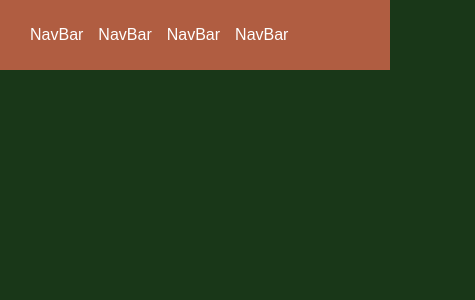
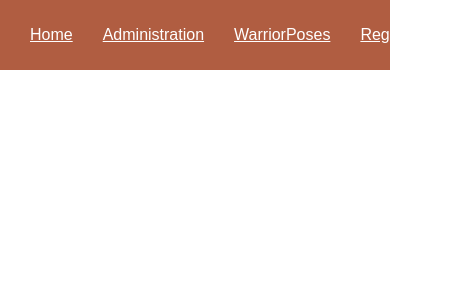
Before and after one commit to iigastudio/Virabhadrasana-Frontend, a React (Vite) app: page /dashboard in a window 390 px wide. Shown: the top 300 px of the page, 475 px wide, since content can reach past the window. Built offline with nearby package versions, Linux system fonts and the light colour scheme.

Commit message:
StyleUpdate

```diff
--- a/src/index.css
+++ b/src/index.css
@@ -1,45 +1,7 @@
 :root {
   --clr-primary: #fad3bc;
-  --clr-secondary: rgb(176,93,65);
-  --clr-dark: #02081d;
-  --clr-white: #fff;
-
+  --clr-secondary: rgb(176, 93, 65);
   --ff-primary: "Montserrat", sans-serif;
-
-  --fs-extra-small: 0.8125rem;
-  --fs-small: 0.875rem;
-  --fs-medium: 0.9375rem;
-  --fs-large: 1.375rem;
-  --fs-extra: 2.125rem;
-  --p-horizontal: clamp(10px, 7.5vw, 110px);
-}
-
-::-webkit-scrollbar {
-  width: 10px;
-}
-
-/* Track */
-::-webkit-scrollbar-track {
-  box-shadow: inset 0 0 2px grey;
-  border-radius: 10px;
-}
-
-/* Handle */
-::-webkit-scrollbar-thumb {
-  background: #143aa2;
-  border-radius: 10px;
-}
-
-/* Handle on hover */
-::-webkit-scrollbar-thumb:hover {
-  background: #3e8de3;
-}
-
-/* Box sizing rules */
-*,
-*::before,
-*::after {
-  box-sizing: border-box;
 }
 
 /* Remove default margin */
@@ -48,14 +10,6 @@
   margin: 0;
   padding: 0;
   font: inherit;
-}
-.pointer:hover {
-  cursor: pointer;
-}
-/* Remove list styles on ul, ol elements with a list role, which suggests default styling will be removed */
-ul[role="list"],
-ol[role="list"] {
-  list-style: none;
 }
 
 /* Set core root defaults */
@@ -68,7 +22,7 @@ body {
   position: relative;
   font-family: var(--ff-primary);
   color: white;
-  background-color: #193718;
+  background-color: white;
   z-index: -1;
 }
 /* Set core body defaults */
@@ -77,18 +31,12 @@ body {
   line-height: 1.8;
 }
 
-/* A elements that don't have a class get default styles */
-a:not([class]) {
-  text-decoration-skip-ink: auto;
-}
 .btnclick:hover {
   box-shadow: 0 0 5px var(--clr-secondary);
 }
 .btnclick:active {
   opacity: 0.6;
 }
-
-
 
 /* Make images easier to work with */
 img,
@@ -97,10 +45,6 @@ svg {
   max-width: 100%;
   display: block;
 }
-
-width
-width
-width
 
 /* Inherit fonts for inputs and buttons */
 input,
@@ -111,9 +55,9 @@ select {
 }
 
 select {
- height:30px;
- border-radius: 10px;
- border-color: white;
+  height: 30px;
+  border-radius: 10px;
+  border-color: white;
 }
 
 /* Remove all animations, transitions and smooth scroll for people that prefer not to see them */
@@ -138,133 +82,9 @@ select {
 .bg-secondary {
   background-color: var(--clr-secondary);
 }
-.bg-dark {
-  background-color: var(--clr-dark);
-}
-.bg-white {
-  background-color: var(--clr-white);
-}
 
-.fw-500 {
-  font-weight: 400;
-}
-.fw-600 {
-  font-weight: 500;
-}
-.fw-700 {
-  font-weight: 600;
-}
-.fw-800 {
-  font-weight: 700;
-}
-.fs-extra-small {
-  font-size: var(--fs-extra-small);
-}
-.fs-small {
-  font-size: var(--fs-small);
-}
-.fs-medium {
-  font-size: var(--fs-medium);
-}
-.fs-large {
-  font-size: var(--fs-large);
-}
-.fs-extra {
-  font-size: var(--fs-extra);
-}
-
-.mv-10 {
-  margin-block: 10px;
-}
-.mv-20 {
-  margin-block: 20px;
-}
-.mv-30 {
-  margin-block: 30px;
-}
-.mh-10 {
-  margin-inline: 10px;
-}
-.mh-20 {
-  margin-inline: 20px;
-}
-.mh-30 {
-  margin-inline: 30px;
-}
-.border-primary {
-  border: 2px solid var(--clr-primary);
-}
-.border-secondary {
-  border: 2px solid var(--clr-secondary);
-}
-.button-primary,
-.button-secondary {
-  height: 43px;
-  padding-inline: 20px;
-  display: flex;
-  justify-content: center;
-  align-items: center;
-  border-radius: 10px;
-  color: var(--clr-white);
-  text-align: center;
-  width: fit-content;
-  font-size: var(--fs-small);
-  font-weight: 700;
-}
-
-.button-primary {
-  background-color: var(--clr-primary);
-}
-.button-primary:hover {
-  cursor: pointer;
- }
- .button-secondary:hover {
-  cursor: pointer;
- }
-
-.button-secondary {
-  background-color: var(--clr-secondary);
-}
-.react-datepicker__month-read-view--down-arrow {
-  top: 6px !important;
-}
-.react-datepicker__year-read-view--down-arrow {
-  top: 6px !important;
-}
 .flex-center {
   display: flex;
   justify-content: center;
   align-items: center;
 }
-
-.margin-horizontal {
-  margin-inline: var(--p-horizontal);
-}
-.input-err {
-  font-size: var(--fs-small);
-  color: red;
-}
-
-@media (max-width: 800px) {
-  :root {
-    --fs-extra-small: 0.625rem;
-    --fs-small: 0.6875rem;
-    --fs-medium: 0.75rem;
-    --fs-large: 1rem;
-    --fs-extra: 1.625rem;
-  }
-}
-
-@media (max-width: 600px) {
-:root {
-  --fs-large: 0.75rem;
-  --fs-extra: 0.8rem;
-}
-.button-primary,
-.button-secondary {
-  height: 30px;
-  padding-inline: 15px;
-}
-
-
-}
--- a/src/routing/useBrowserRouter.jsx
+++ b/src/routing/useBrowserRouter.jsx
@@ -8,6 +8,9 @@ import React from "react";
 import SignUp from "../screens/auth/SignUp";
 import SignIn from "../screens/auth/Signin";
 import Dashboard from "../screens/dashboard/Dashboard";
+import Home from "../screens/dashboard/Home";
+import Administration from "../screens/dashboard/Administration";
+import WarriorPoses from "../screens/dashboard/WarriorPoses";
 
 const useBrowserRouter = () => {
   const router = createBrowserRouter(
@@ -17,8 +20,12 @@ const useBrowserRouter = () => {
         <Route path="/signup" element={<SignUp />} />
         <Route path="/signin" element={<SignIn />} />
         <Route path="/dashboard" element={<Dashboard />}>
-          <Route path="/dashboard/signup1" element={<SignUp />} />
-          <Route path="/dashboard/signin1" element={<SignIn />} />
+          <Route path="/dashboard/home" element={<Home />} />
+          <Route
+            path="/dashboard/administration"
+            element={<Administration />}
+          />
+          <Route path="/dashboard/warrior-poses" element={<WarriorPoses />} />Ï
         </Route>
       </Route>
     )
--- /dev/null
+++ b/src/screens/dashboard/Administration.jsx
@@ -0,0 +1,9 @@
+import React from 'react'
+
+function Administration() {
+  return (
+    <div style={{color:"black"}}>Administration</div>
+  )
+}
+
+export default Administration
--- /dev/null
+++ b/src/screens/dashboard/Home.jsx
@@ -0,0 +1,9 @@
+import React from 'react'
+
+function Home() {
+  return (
+    <div style={{color:"black"}}>Home</div>
+  )
+}
+
+export default Home
--- /dev/null
+++ b/src/screens/dashboard/WarriorPoses.jsx
@@ -0,0 +1,9 @@
+import React from 'react'
+
+function WarriorPoses() {
+  return (
+    <div style={{color:"black"}}>WarriorPoses</div>
+  )
+}
+
+export default WarriorPoses
--- a/src/screens/dashboard/navbar/NavBar.jsx
+++ b/src/screens/dashboard/navbar/NavBar.jsx
@@ -1,14 +1,30 @@
-import React from 'react'
-import "./navbar.css"
+import React from "react";
+import "./navbar.css";
+import { Link } from "react-router-dom";
 function NavBar() {
+  const isLoggedIn = false;
+
   return (
-    <div className='navbar'>
-      <p className='nav-item'>NavBar</p>
-      <p>NavBar</p>
-      <p>NavBar</p>
-      <p>NavBar</p>
+    <div className="navbar">
+      <Link to={"/dashboard/home"} className="nav-item">
+        Home
+      </Link>
+      <Link to={"/dashboard/administration"} className="nav-item">
+        Administration
+      </Link>
+      <Link to={"/dashboard/warrior-poses"} className="nav-item">
+        WarriorPoses
+      </Link>
+      {isLoggedIn ? (
+        <Link className="nav-item">Logout</Link>
+      ) : (
+        <div className="login-register-container">
+          <Link  className="nav-item" to={"/signup"}> Register</Link>
+          <Link  className="nav-item" to={"/signin"}>LogIn</Link>
+        </div>
+      )}
     </div>
-  )
+  );
 }
 
-export default NavBar
+export default NavBar;
--- a/src/screens/dashboard/navbar/navbar.css
+++ b/src/screens/dashboard/navbar/navbar.css
@@ -4,6 +4,17 @@
     background-color: var(--clr-secondary);
     align-items: center;
  padding-inline:30px;
- gap:15px;
+ gap:30px;
     display: flex;
 }
+.nav-item:hover{
+cursor: pointer;
+}
+.nav-item{
+    color: white;
+}
+.login-register-container{
+    display: flex;
+    flex-direction: row;
+    gap:15px
+}
```
